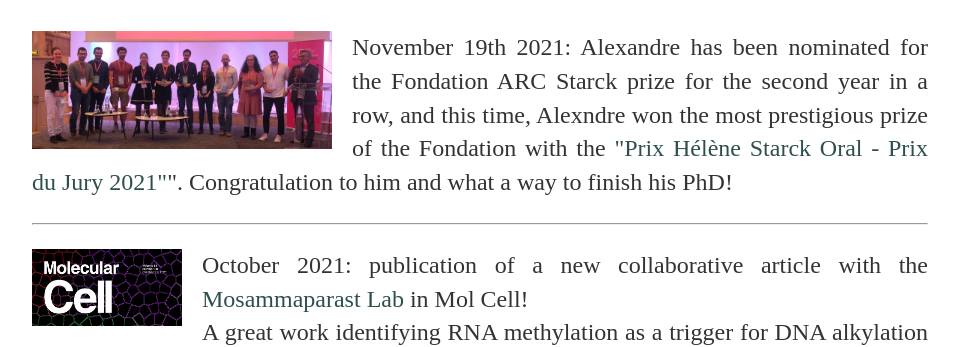
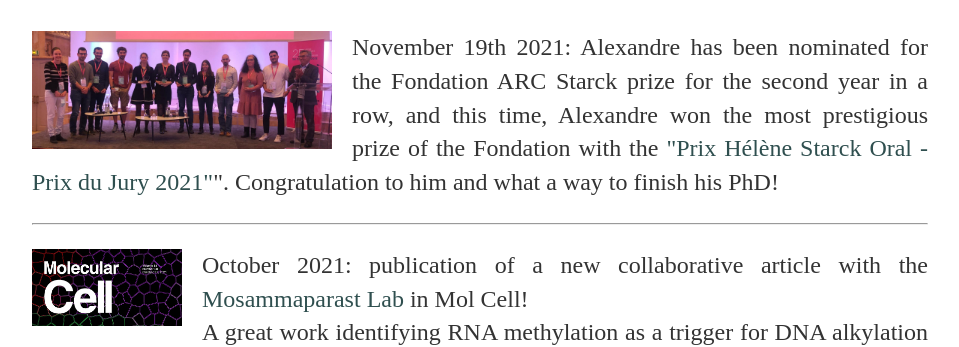
Before and after one commit to Reynoird-Lab/Reynoird-lab.github.io, a Jekyll site: the page built from News/index.html, in a window 1280 px wide. Shown: the part 170-517 px from the top of the page, without its empty margins (160-1119 px from the left). Built offline with Jekyll 4.4.1, drawn with Linux system fonts in a browser that asks for light colours; Markdown is read by kramdown in place of the engine named in the settings.

Commit message:
Update index.html

```diff
--- a/News/index.html
+++ b/News/index.html
@@ -9,7 +9,7 @@ title: News
 <div class="div-categoryContainer">
 <img src="https://reynoird-lab.github.io/Images/prix Starck Alex.jpeg" title="ARC prix Starck" width="300" style="margin: 0px 20px 10px 0px;" class="picture-left">
   <div class="paragraph-right">
-    <p align="justify"> November 19th 2021: Alexandre has been nominated for the Fondation ARC Starck prize for the second year in a row, and this time, Alexndre won the most prestigious prize of the Fondation with the <a href="https://www.fondation-arc.org/JJC2021 "style="color:DARKSLATEGRAY;"> "Prix Hélène Starck Oral - Prix du Jury 2021"</a>". Congratulation to him and what a way to finish his PhD!</p>
+    <p align="justify"> November 19th 2021: Alexandre has been nominated for the Fondation ARC Starck prize for the second year in a row, and this time, Alexandre won the most prestigious prize of the Fondation with the <a href="https://www.fondation-arc.org/JJC2021 "style="color:DARKSLATEGRAY;"> "Prix Hélène Starck Oral - Prix du Jury 2021"</a>". Congratulation to him and what a way to finish his PhD!</p>
 	</div>
 </div>
 
```
